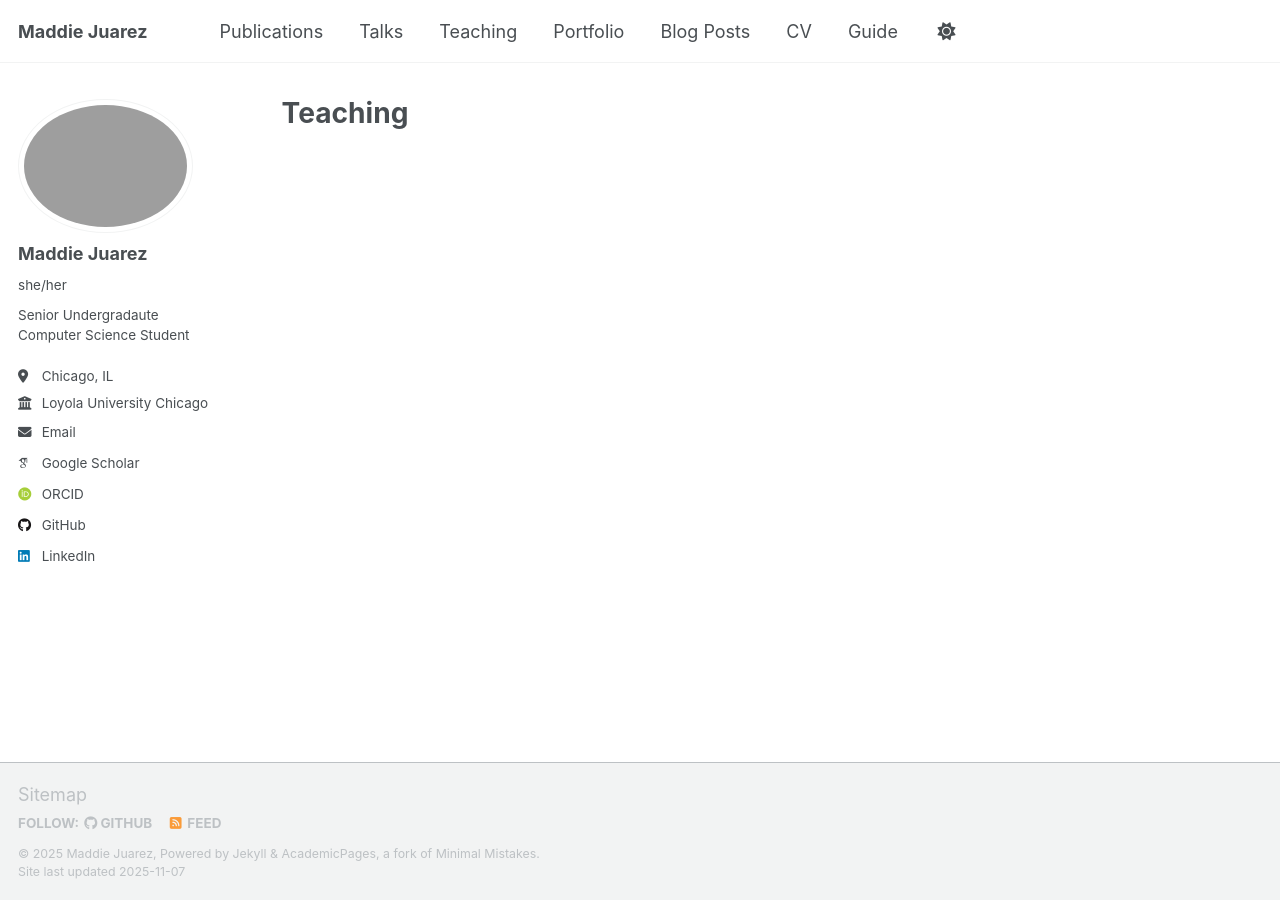
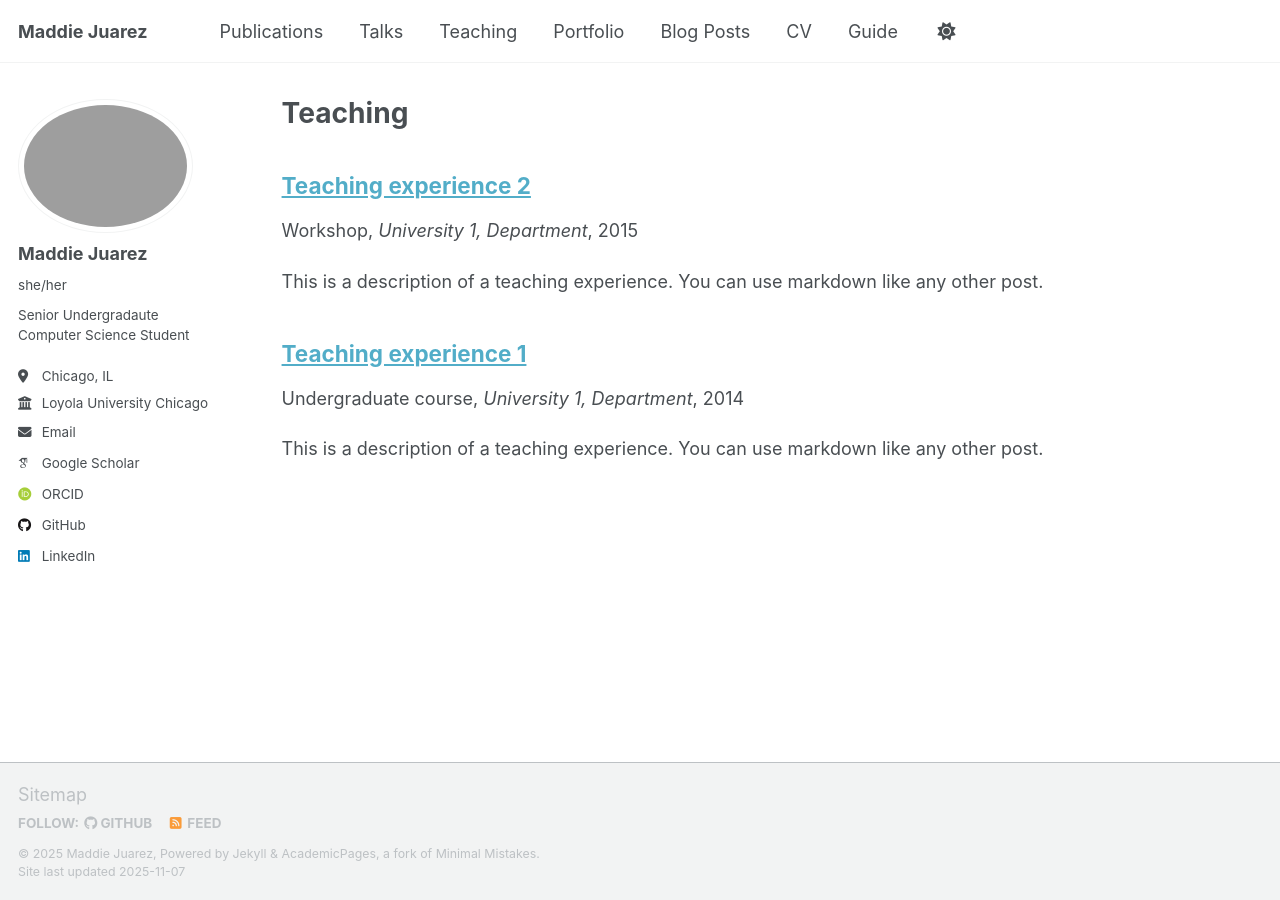
Before and after one commit to mjuarez4/mjuarez4.github.io, a Jekyll site: the page built from _pages/teaching.html, in a window 1280 px wide. Built offline with Jekyll 4.4.1, drawn with Linux system fonts in a browser that asks for light colours; some web fonts are replaced; a script that is not in the unit is left out; part of the change alters nothing that is shown.

Commit message:
adding more content

```diff
--- a/_config.yml
+++ b/_config.yml
@@ -214,8 +214,14 @@ kramdown:
 
 # These settings control the types of collections used by the template
 collections:
+  teaching:
+    output: false
+    permalink: /:collection/:path/
   publications:
     output: true
+    permalink: /:collection/:path/
+  portfolio:
+    output: false
     permalink: /:collection/:path/
   talks:
     output: true
```
Also changed, not shown: 3 other files.
